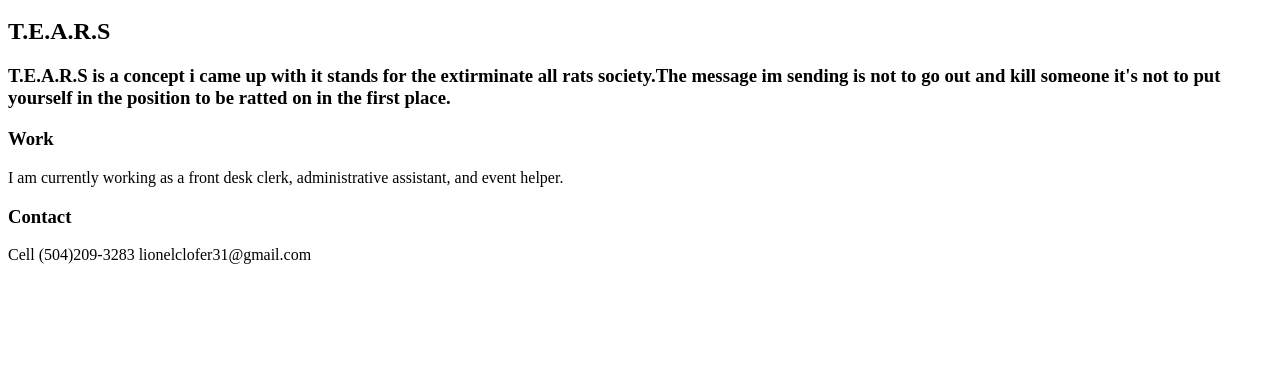
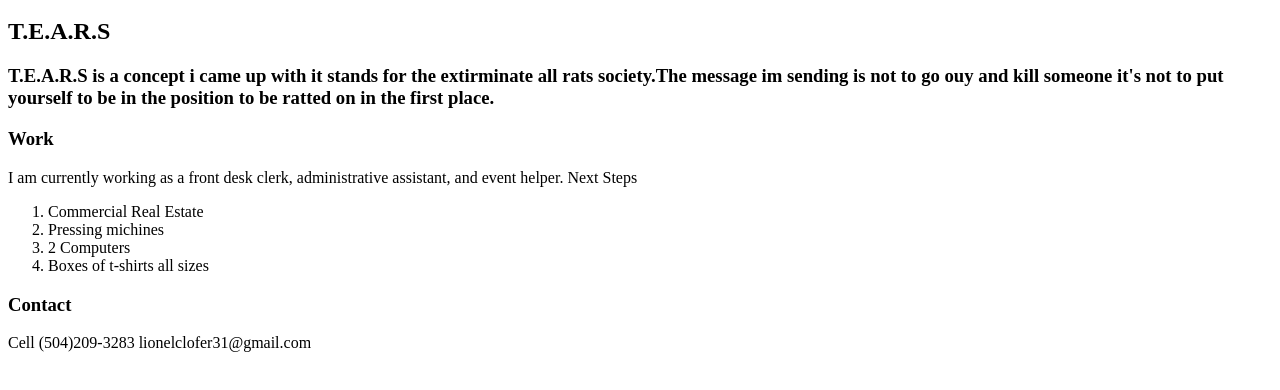
Before and after one commit to Lclofer31/website, a plain HTML site: page index.html in a window 1280 px wide. Shown: the part 48-438 px from the top of the page. Drawn offline with Linux system fonts and the light colour scheme.

Commit message:
Update index.html

```diff
--- a/index.html
+++ b/index.html
@@ -5,9 +5,17 @@
 <BODY>
 <H1>Mr.Lionel Clofer</H1>
 <H2>T.E.A.R.S</H2>
-<H3>T.E.A.R.S is a concept i came up with it stands for the extirminate all rats society.The message im sending is not to go out and kill someone it's not to put yourself in the position to be ratted on in the first place.  </H3>
+<H3>T.E.A.R.S is a concept i came up with it stands for the extirminate all rats society.The message im sending is not to go ouy and kill someone it's not to put yourself to be in the position to be ratted on in the first place. </H3>
 <H3>Work</H3>
 I am currently working as a front desk clerk, administrative assistant, and event helper.
+Next Steps
+<ol>
+  <li>Commercial Real Estate</li>
+  <li>Pressing michines</li>
+  <li>2 Computers</li>
+  <li>Boxes of t-shirts all sizes</li>
+
+</ol>
 <H3>Contact</H3>
 Cell (504)209-3283 lionelclofer31@gmail.com
 </BODY>
```
